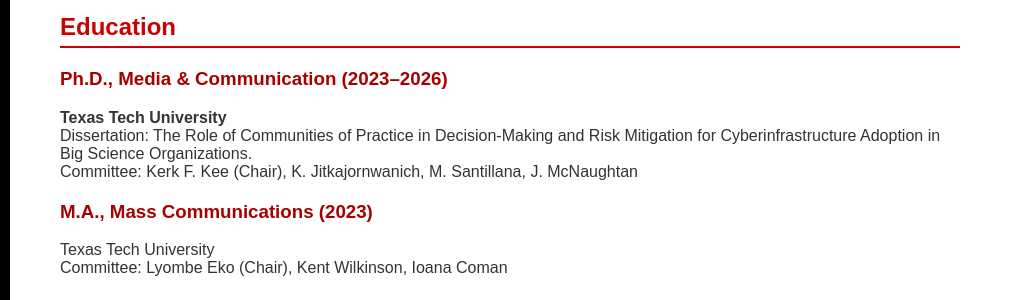
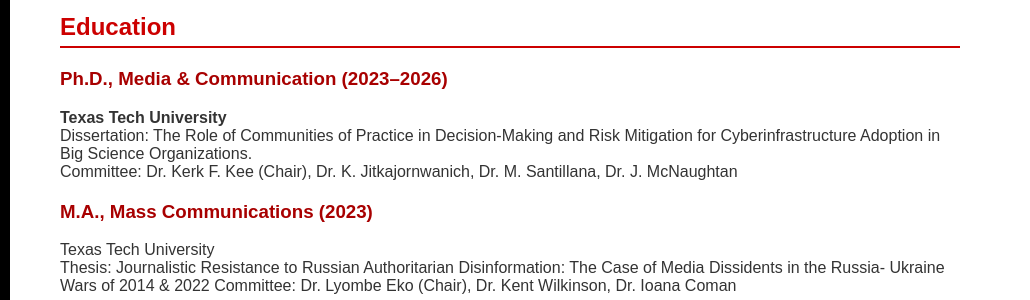
Before and after one commit to mahedikabir/cv, a plain HTML site: page index.html in a window 1280 px wide. Shown: the part 454-754 px from the top of the page, 250-1280 px from the left. Drawn offline with Linux system fonts and the light colour scheme.

Commit message:
Update index.html

```diff
--- a/index.html
+++ b/index.html
@@ -215,11 +215,12 @@
 <h3>Ph.D., Media & Communication (2023–2026)</h3>
 <p><strong>Texas Tech University</strong><br>
 Dissertation: The Role of Communities of Practice in Decision-Making and Risk Mitigation for Cyberinfrastructure Adoption in Big Science Organizations.<br>
-Committee: Kerk F. Kee (Chair), K. Jitkajornwanich, M. Santillana, J. McNaughtan</p>
+Committee: Dr. Kerk F. Kee (Chair), Dr. K. Jitkajornwanich, Dr. M. Santillana, Dr. J. McNaughtan</p>
 
 <h3>M.A., Mass Communications (2023)</h3>
 <p>Texas Tech University<br>
-Committee: Lyombe Eko (Chair), Kent Wilkinson, Ioana Coman</p>
+Thesis: Journalistic Resistance to Russian Authoritarian Disinformation: The Case of Media Dissidents in the Russia- Ukraine Wars of 2014 & 2022
+Committee: Dr. Lyombe Eko (Chair), Dr. Kent Wilkinson, Dr. Ioana Coman</p>
 
 <h3>M.B.A., Marketing (2021)</h3>
 <p>Shahjalal University of Science & Technology</p>
```
